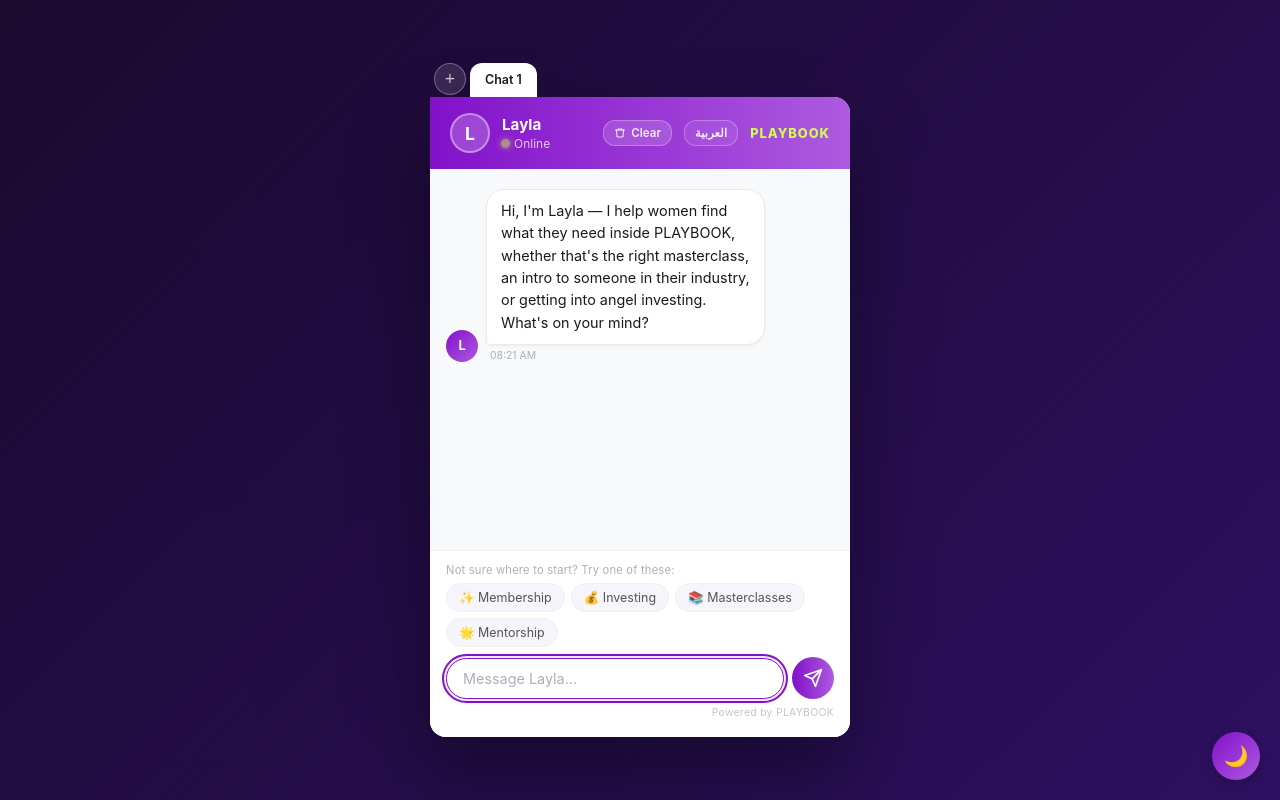
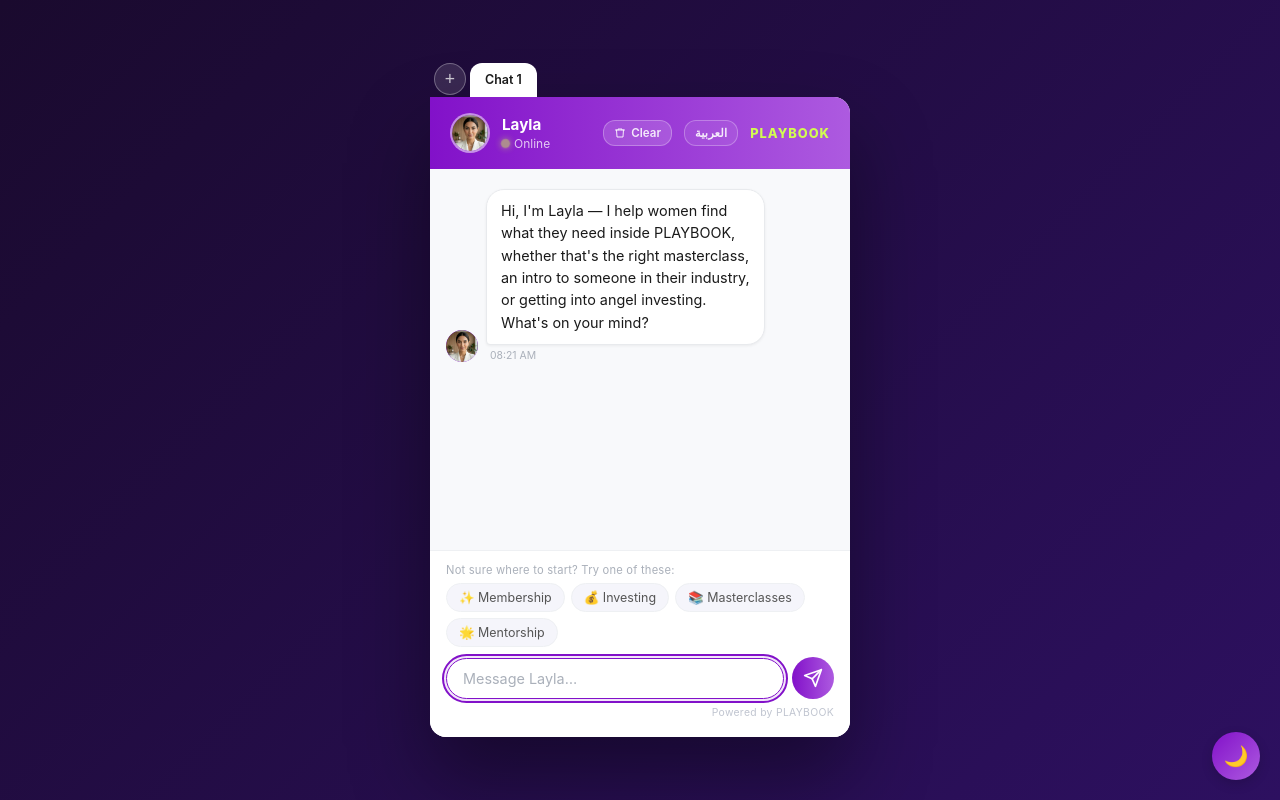
Before and after one commit to admin-PLAYBOOK/PLAYBOOK-Sales-AI-Copilot, a website: page public/index.html in a window 1280 px wide. Drawn offline with nearby package versions, Linux system fonts and the light colour scheme.

Commit message:
Pfp and improvements

```diff
--- a/public/css/style.css
+++ b/public/css/style.css
@@ -130,6 +130,7 @@
     color: var(--text-white);
     flex-shrink: 0;
     transition: all 0.3s ease;
+    overflow: hidden;
 }
 
 .client-header-text {
@@ -244,6 +245,16 @@
     justify-content: center;
     flex-shrink: 0;
     align-self: flex-end;
+    overflow: hidden;
+}
+
+.avatar-img {
+    width: 100%;
+    height: 100%;
+    object-fit: cover;
+    object-position: center top;
+    border-radius: 50%;
+    display: block;
 }
 
 .msg-body {
--- a/public/js/app.js
+++ b/public/js/app.js
@@ -340,7 +340,7 @@
 
         if (sender === 'ai') {
             div.innerHTML = `
-                <div class="msg-avatar">L</div>
+                <div class="msg-avatar"><img src="/images/layla_pfp.png" alt="Layla" class="avatar-img"></div>
                 <div class="msg-body">
                     <div class="msg-bubble">${typeof marked !== 'undefined' ? marked.parse(text) : escapeHtml(text)}</div>
                     <div class="msg-time">${time}</div>
@@ -369,7 +369,7 @@
 
         const time = new Date().toLocaleTimeString([], { hour: '2-digit', minute: '2-digit' });
         div.innerHTML = `
-            <div class="msg-avatar">L</div>
+            <div class="msg-avatar"><img src="/images/layla_pfp.png" alt="Layla" class="avatar-img"></div>
             <div class="msg-body">
                 <div class="msg-bubble">
                     <span class="typing-indicator"><span></span><span></span><span></span></span>
@@ -393,7 +393,7 @@
         panel.innerHTML = `
             <div class="client-wrap">
                 <div class="client-header">
-                    <div class="client-avatar" aria-hidden="true">L</div>
+                    <div class="client-avatar" aria-hidden="true"><img src="/images/layla_pfp.png" alt="Layla" class="avatar-img"></div>
                     <div class="client-header-text">
                         <div class="client-name">Layla</div>
                         <div class="client-status">
```
Also changed, not shown: public/images/layla_pfp.png (added), 1 other file.
